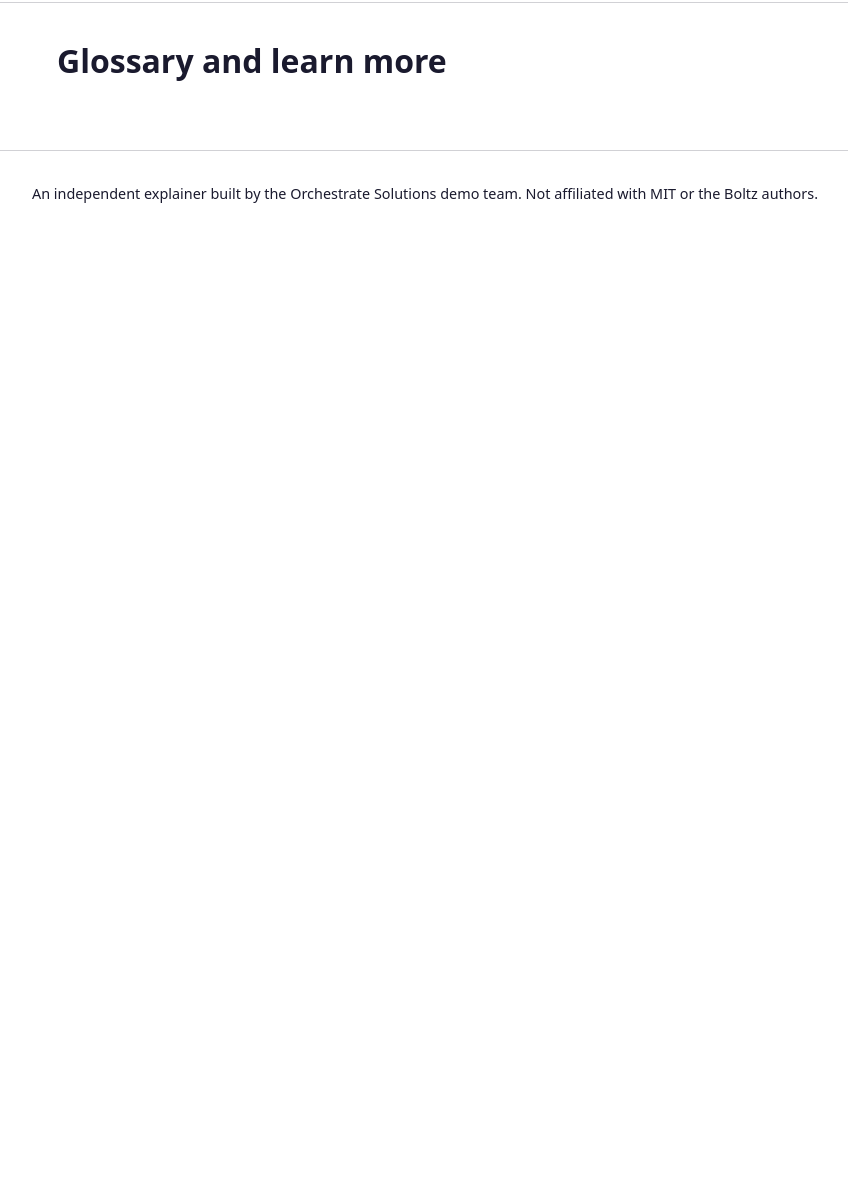
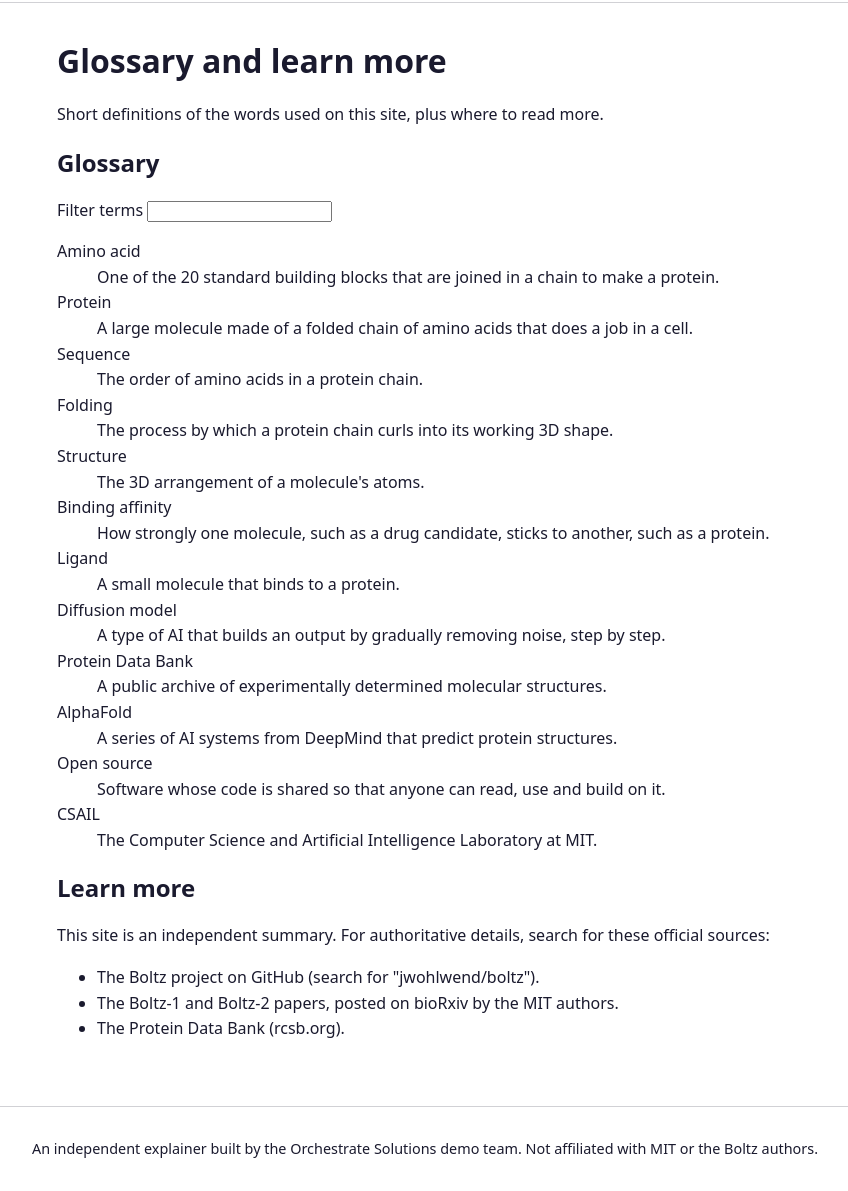
Before and after one commit to datton/orchestrate-demo-boltz-folding, a plain HTML site: page pages/glossary.html in a window 1280 px wide. Shown: the part 68-1259 px from the top of the page, without its empty margins (215-1063 px from the left). Before the commit the page ends 800 px from the top, so only its background shows below. Drawn offline with Linux system fonts and the light colour scheme.

Commit message:
Write glossary page with filter

```diff
--- a/pages/glossary.html
+++ b/pages/glossary.html
@@ -29,7 +29,36 @@
   </header>
   <main id="main">
     <h1>Glossary and learn more</h1>
-    <!-- TODO(full-stack): page content -->
+    <p class="lead">Short definitions of the words used on this site, plus where to read more.</p>
+    <section aria-labelledby="terms">
+      <h2 id="terms">Glossary</h2>
+      <label for="glossary-filter">Filter terms</label>
+      <input type="search" id="glossary-filter" autocomplete="off">
+      <p id="glossary-status" role="status"></p>
+      <dl id="glossary-list">
+        <div class="term"><dt>Amino acid</dt><dd>One of the 20 standard building blocks that are joined in a chain to make a protein.</dd></div>
+        <div class="term"><dt>Protein</dt><dd>A large molecule made of a folded chain of amino acids that does a job in a cell.</dd></div>
+        <div class="term"><dt>Sequence</dt><dd>The order of amino acids in a protein chain.</dd></div>
+        <div class="term"><dt>Folding</dt><dd>The process by which a protein chain curls into its working 3D shape.</dd></div>
+        <div class="term"><dt>Structure</dt><dd>The 3D arrangement of a molecule's atoms.</dd></div>
+        <div class="term"><dt>Binding affinity</dt><dd>How strongly one molecule, such as a drug candidate, sticks to another, such as a protein.</dd></div>
+        <div class="term"><dt>Ligand</dt><dd>A small molecule that binds to a protein.</dd></div>
+        <div class="term"><dt>Diffusion model</dt><dd>A type of AI that builds an output by gradually removing noise, step by step.</dd></div>
+        <div class="term"><dt>Protein Data Bank</dt><dd>A public archive of experimentally determined molecular structures.</dd></div>
+        <div class="term"><dt>AlphaFold</dt><dd>A series of AI systems from DeepMind that predict protein structures.</dd></div>
+        <div class="term"><dt>Open source</dt><dd>Software whose code is shared so that anyone can read, use and build on it.</dd></div>
+        <div class="term"><dt>CSAIL</dt><dd>The Computer Science and Artificial Intelligence Laboratory at MIT.</dd></div>
+      </dl>
+    </section>
+    <section aria-labelledby="more">
+      <h2 id="more">Learn more</h2>
+      <p>This site is an independent summary. For authoritative details, search for these official sources:</p>
+      <ul>
+        <li>The Boltz project on GitHub (search for "jwohlwend/boltz").</li>
+        <li>The Boltz-1 and Boltz-2 papers, posted on bioRxiv by the MIT authors.</li>
+        <li>The Protein Data Bank (rcsb.org).</li>
+      </ul>
+    </section>
   </main>
   <footer class="site-footer">
     <p>An independent explainer built by the Orchestrate Solutions demo team. Not affiliated with MIT or the Boltz authors.</p>
```
